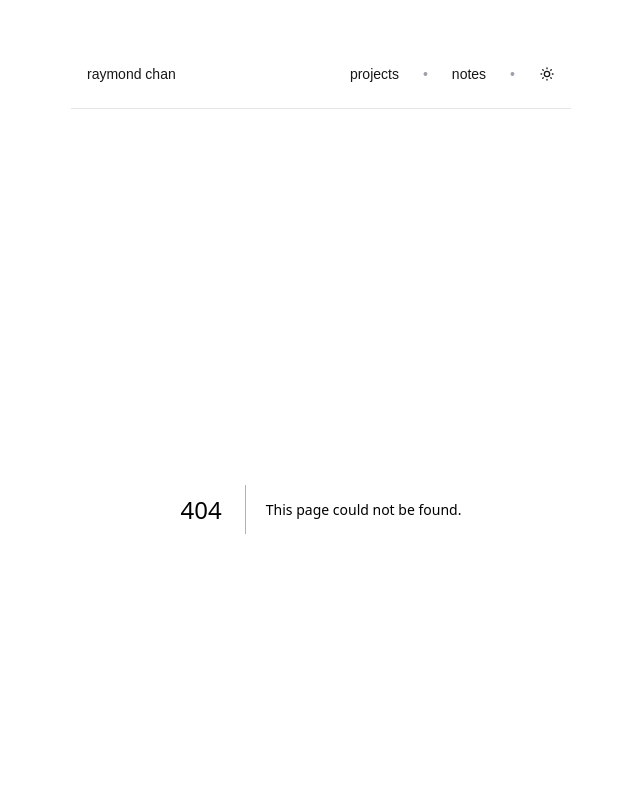
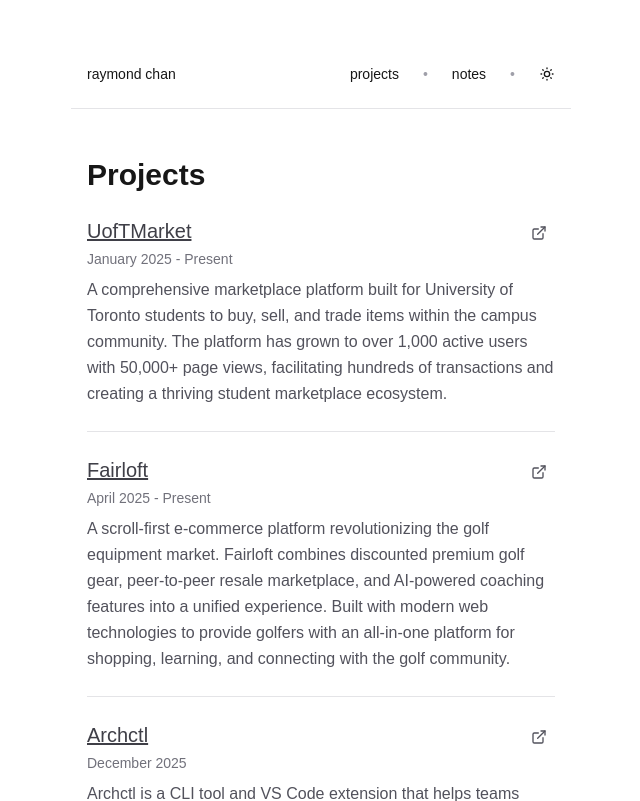
Before and after one commit to RaymondC-tech/v2, a Next.js app: page /projects in a window 1280 px wide. Before the commit this address had no page. Shown: the top 801 px of the page, without its empty margins (319-959 px from the left). Built offline with nearby package versions, Linux system fonts and the light colour scheme.

Commit message:
feat: add project data

```diff
--- a/app/components/ProjectCard.tsx
+++ b/app/components/ProjectCard.tsx
@@ -1,5 +1,5 @@
 import Link from "next/link";
-import { Github, ExternalLink } from "lucide-react";
+import { ExternalLink } from "lucide-react";
 
 interface ProjectCardProps {
   title: string;
@@ -18,13 +18,15 @@
   github,
   className,
 }: ProjectCardProps) {
+  const linkUrl = href || github;
+
   return (
     <div className={`border-b border-zinc-200 dark:border-zinc-800 pb-6 mb-6 last:border-b-0 last:pb-0 last:mb-0 ${className || ""}`}>
       <div className="flex items-start justify-between gap-4 mb-2">
         <div className="flex-1">
-          {href ? (
+          {linkUrl ? (
             <Link
-              href={href}
+              href={linkUrl}
               target="_blank"
               rel="noopener noreferrer"
               className="text-zinc-700 dark:text-zinc-300 font-medium text-xl hover:text-zinc-900 dark:hover:text-zinc-100 underline"
@@ -40,21 +42,10 @@
             {date}
           </p>
         </div>
-        <div className="flex gap-2">
-          {github && (
+        {linkUrl && (
+          <div className="flex gap-2">
             <a
-              href={github}
-              target="_blank"
-              rel="noopener noreferrer"
-              className="p-2 rounded text-zinc-600 dark:text-zinc-400 hover:text-zinc-800 dark:hover:text-zinc-200 hover:bg-zinc-100 dark:hover:bg-zinc-800 transition-colors"
-              aria-label="GitHub"
-            >
-              <Github className="w-4 h-4" />
-            </a>
-          )}
-          {href && (
-            <a
-              href={href}
+              href={linkUrl}
               target="_blank"
               rel="noopener noreferrer"
               className="p-2 rounded text-zinc-600 dark:text-zinc-400 hover:text-zinc-800 dark:hover:text-zinc-200 hover:bg-zinc-100 dark:hover:bg-zinc-800 transition-colors"
@@ -62,8 +53,8 @@
             >
               <ExternalLink className="w-4 h-4" />
             </a>
-          )}
-        </div>
+          </div>
+        )}
       </div>
       <p className="text-zinc-600 dark:text-zinc-400 leading-relaxed">
         {description}
--- /dev/null
+++ b/app/data/projects.ts
@@ -0,0 +1,35 @@
+export interface Project {
+  title: string;
+  description: string;
+  date: string;
+  href?: string;
+  github?: string;
+}
+
+export const projects: Project[] = [
+  {
+    title: "UofTMarket",
+    description: "A comprehensive marketplace platform built for University of Toronto students to buy, sell, and trade items within the campus community. The platform has grown to over 1,000 active users with 50,000+ page views, facilitating hundreds of transactions and creating a thriving student marketplace ecosystem.",
+    date: "January 2025 - Present",
+    href: "https://uoftmarket.com/",
+    github: "https://github.com/RaymondC-tech/uoftmarket",
+  },
+  {
+    title: "Fairloft",
+    description: "A scroll-first e-commerce platform revolutionizing the golf equipment market. Fairloft combines discounted premium golf gear, peer-to-peer resale marketplace, and AI-powered coaching features into a unified experience. Built with modern web technologies to provide golfers with an all-in-one platform for shopping, learning, and connecting with the golf community.",
+    date: "April 2025 - Present",
+    href: "https://fairloftgolf.com/",
+  },
+  {
+    title: "Archctl",
+    description: "Archctl is a CLI tool and VS Code extension that helps teams maintain clean architecture by enforcing dependency rules, layer boundaries, and architectural patterns",
+    date: "December 2025",
+    github: "https://github.com/qiuethan/archctl",
+  },
+  {
+    title: "Cybermetrics",
+    description: "A data-driven baseball roster analysis platform that helps teams identify weaknesses and find optimal player replacements. Features a React + TypeScript frontend with Clean Architecture backend using FastAPI, Firebase authentication, and pybaseball data integration.",
+    date: "September 2025 - December 2025",
+    href: "https://cybermetrics.vercel.app/",
+  },
+];
--- /dev/null
+++ b/app/projects/page.tsx
@@ -0,0 +1,24 @@
+import PageLayout from "../layout/PageLayout";
+import ProjectCard from "../components/ProjectCard";
+import { projects } from "../data/projects";
+
+export default function Projects() {
+  return (
+    <PageLayout>
+      <h1 className="text-3xl font-semibold mb-6">Projects</h1>
+
+      <div>
+        {projects.map((project, index) => (
+          <ProjectCard
+            key={index}
+            title={project.title}
+            description={project.description}
+            date={project.date}
+            href={project.href}
+            github={project.github}
+          />
+        ))}
+      </div>
+    </PageLayout>
+  );
+}
```
